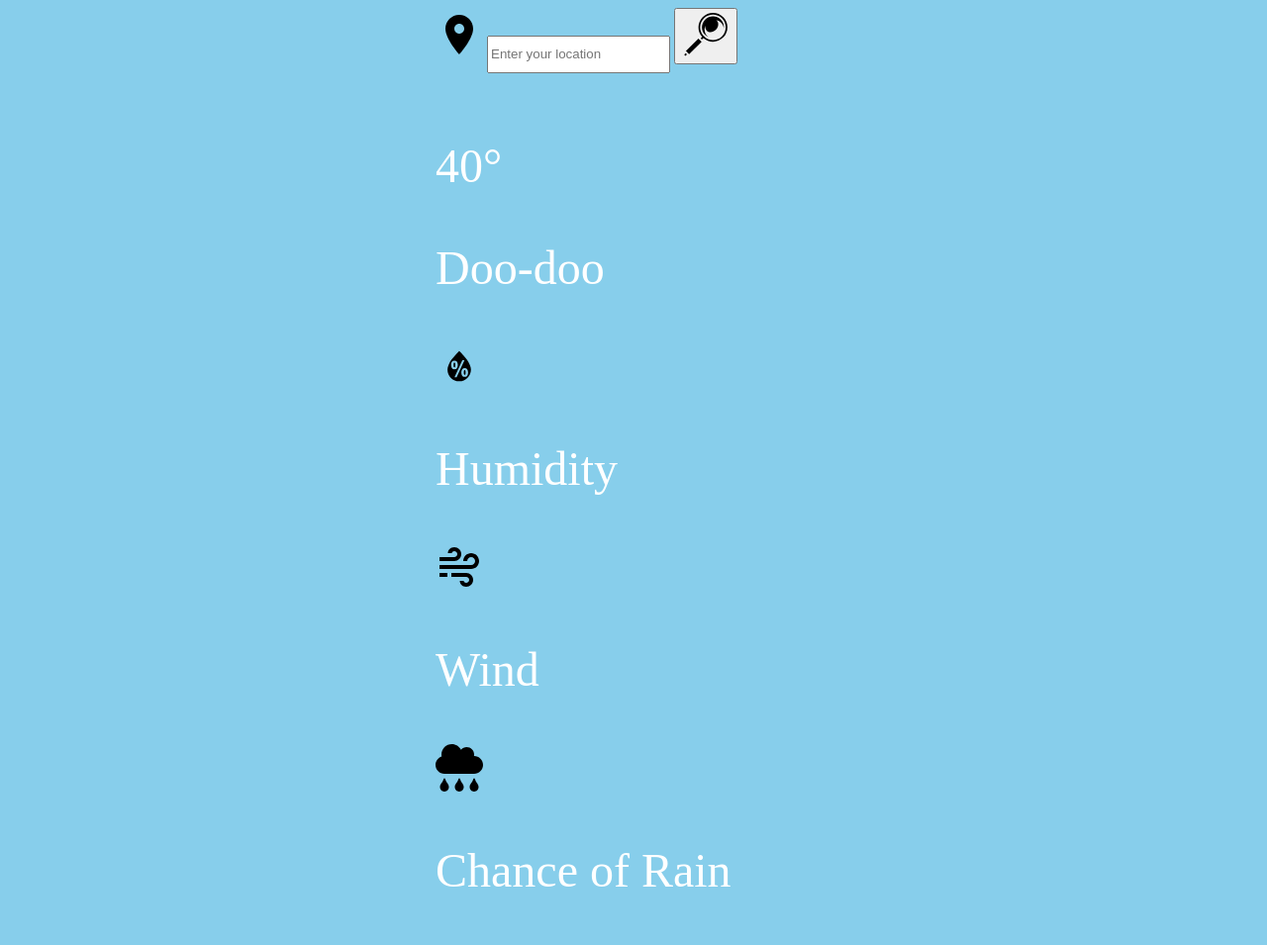
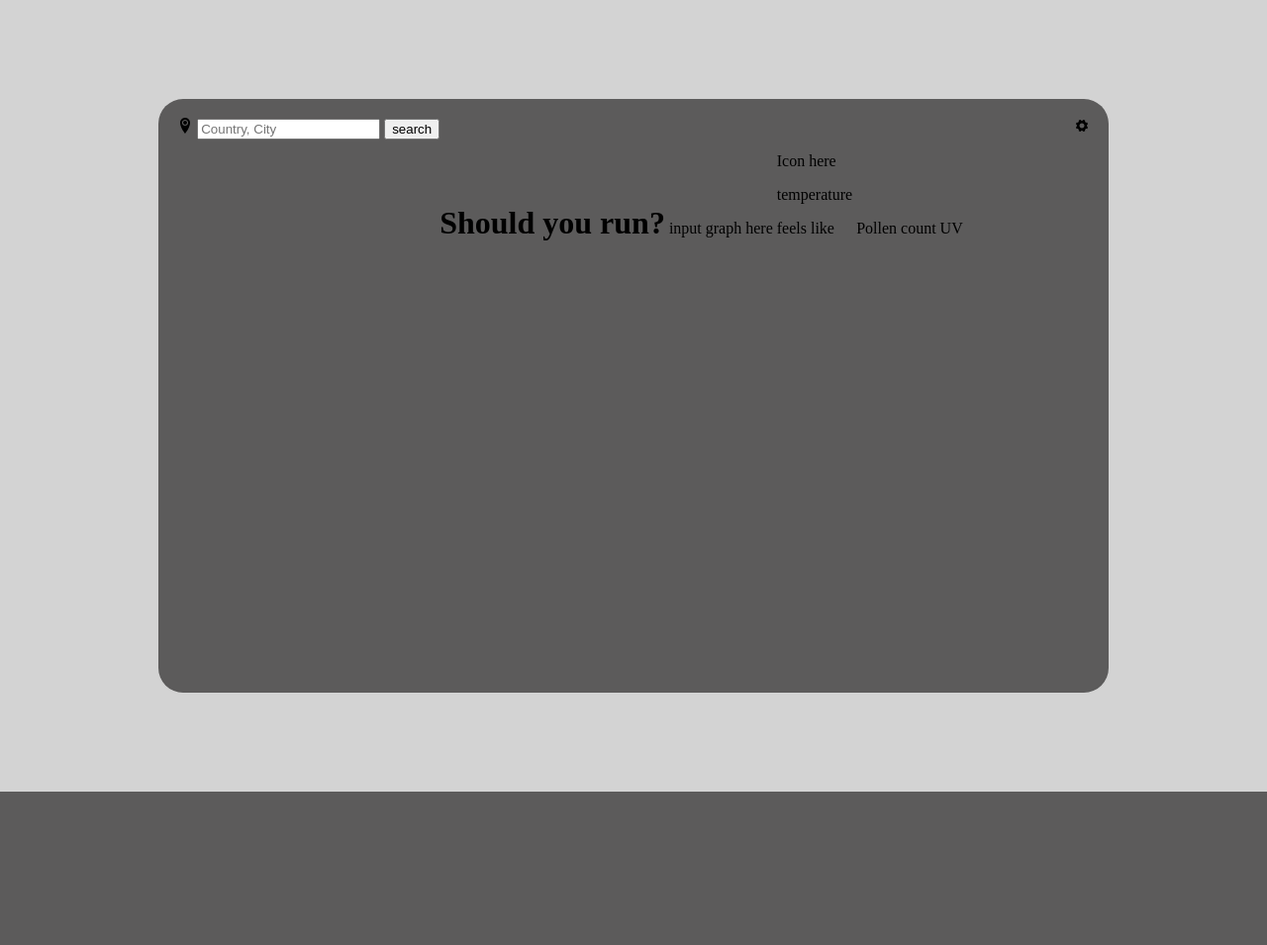
Before and after one commit to winwin2671/Runner_weather_status, a Flask app: page / in a window 1280 px wide. Shown: the whole page at 99% size. After the commit the page ends 800 px from the top, so only its background shows below. Run offline with Flask 3, Linux system fonts and the light colour scheme.

Commit message:
Completed HTML frontend, added some CSS but more will be added soon

```diff
--- a/app.py
+++ b/app.py
@@ -1,7 +1,7 @@
 import requests
 from flask import Flask, render_template, request
 from flask_sqlalchemy import SQLAlchemy
-from config import api_key
+#from config import api_key
 
 app = Flask(__name__)
 
--- a/static/style.css
+++ b/static/style.css
@@ -1,23 +1,39 @@
-body {
-  background-color: skyblue;
+body
+{
+  background-color: lightgrey;
+  margin: 0;
 }
 
-p {
-  color: white;
-  font-size: 3rem;
+div
+{
+  display: inline-block;
 }
 
-svg {
-  font-size: 3rem;
+.container
+{
+  position: absolute;
+  background-color: rgb(92, 91, 91);
+  border-radius: 25px;
+  height: 75vh;
+  width: 75vw;
+  top: 50%;
+  left: 50%;
+  transform: translate(-50%, -50%);
+
 }
 
-input {
-  height: 2rem;
+.top-nav
+{
+  padding: 2%;
+  display: block;
 }
 
-.container {
-  display: block;
-  margin-left: auto;
-  margin-right: auto;
-  width: 50vh;
+.place
+{
+  float: left;
 }
+
+.settings
+{
+  float: right;
+}
--- a/templates/index.html
+++ b/templates/index.html
@@ -4,130 +4,58 @@
     <meta charset="UTF-8" />
     <meta http-equiv="X-UA-Compatible" content="IE=edge" />
     <meta name="viewport" content="width=device-width, initial-scale=1.0" />
-    <link rel="stylesheet" href="static/style.css" />
+    <link rel="stylesheet" href="./static/style.css" />
     <title>Weather App</title>
   </head>
   <body>
     {% block body %}
     <div class="container">
-      <div class="search-box">
-        <svg
-          stroke="currentColor"
-          fill="currentColor"
-          stroke-width="0"
-          viewBox="0 0 24 24"
-          height="1em"
-          width="1em"
-          xmlns="http://www.w3.org/2000/svg"
-        >
-          <path
-            d="M12 2C8.13 2 5 5.13 5 9c0 5.25 7 13 7 13s7-7.75 7-13c0-3.87-3.13-7-7-7zm0 9.5c-1.38 0-2.5-1.12-2.5-2.5s1.12-2.5 2.5-2.5 2.5 1.12 2.5 2.5-1.12 2.5-2.5 2.5z"
-          ></path>
-        </svg>
-        <input type="text" placeholder="Enter your location" />
-        <button type="submit">
-          <svg
-            stroke="currentColor"
-            fill="currentColor"
-            stroke-width="0"
-            viewBox="0 0 512 512"
-            height="1em"
-            width="1em"
-            xmlns="http://www.w3.org/2000/svg"
-          >
-            <path
-              d="M333.78 20.188c-39.97 0-79.96 15.212-110.405 45.656-58.667 58.667-60.796 152.72-6.406 213.97l-15.782 15.748 13.25 13.25 15.75-15.78c61.248 54.39 155.3 52.26 213.968-6.407 60.887-60.886 60.888-159.894 0-220.78C413.713 35.4 373.753 20.187 333.78 20.187zm0 18.562c35.15 0 70.285 13.44 97.158 40.313 53.745 53.745 53.744 140.6 0 194.343-51.526 51.526-133.46 53.643-187.5 6.375l.218-.217c-2.35-2.05-4.668-4.17-6.906-6.407-2.207-2.206-4.288-4.496-6.313-6.812l-.218.22c-47.27-54.04-45.152-135.976 6.374-187.502C263.467 52.19 298.63 38.75 333.78 38.75zm0 18.813c-30.31 0-60.63 11.6-83.81 34.78-46.362 46.362-46.362 121.234 0 167.594 10.14 10.142 21.632 18.077 33.905 23.782-24.91-19.087-40.97-49.133-40.97-82.94 0-15.323 3.292-29.888 9.22-43-4.165 20.485.44 40.88 14.47 54.907 24.583 24.585 68.744 20.318 98.624-9.562 29.88-29.88 34.146-74.04 9.56-98.625-2.375-2.376-4.943-4.473-7.655-6.313 45.13 8.648 79.954 46.345 84.25 92.876 4.44-35.07-6.82-71.726-33.813-98.72-23.18-23.18-53.47-34.78-83.78-34.78zM176.907 297.688L42.094 432.5l34.562 34.563L211.47 332.25l-34.564-34.563zM40 456.813L24 472.78 37.22 486l15.968-16L40 456.812z"
-            ></path>
+
+      <div class="top-nav">
+        <div class="place">
+        <!-- location icon -->
+
+          <svg stroke="currentColor" fill="currentColor" stroke-width="0" version="1.1" viewBox="0 0 16 16" height="1em" width="1em" xmlns="http://www.w3.org/2000/svg" class="location_icon">
+          <path d="M8 0c-2.761 0-5 2.239-5 5 0 5 5 11 5 11s5-6 5-11c0-2.761-2.239-5-5-5zM8 8.063c-1.691 0-3.063-1.371-3.063-3.063s1.371-3.063 3.063-3.063 3.063 1.371 3.063 3.063-1.371 3.063-3.063 3.063zM6.063 5c0-1.070 0.867-1.938 1.938-1.938s1.938 0.867 1.938 1.938c0 1.070-0.867 1.938-1.938 1.938s-1.938-0.867-1.938-1.938z">
+          </path>
           </svg>
-        </button>
+
+          <input type="text" placeholder="Country, City">
+          <button type="submit">search</button>
+        </div>
+
+        <div class="settings">
+          <!-- setting icon -->
+          <svg stroke="currentColor" fill="currentColor" stroke-width="0" viewBox="0 0 512 512" height="1em" width="1em" xmlns="http://www.w3.org/2000/svg"><path d="M416.3 256c0-21 13.1-38.9 31.7-46.1-4.9-20.5-13-39.7-23.7-57.1-6.4 2.8-13.2 4.3-20.1 4.3-12.6 0-25.2-4.8-34.9-14.4-14.9-14.9-18.2-36.8-10.2-55-17.3-10.7-36.6-18.8-57-23.7C295 82.5 277 95.7 256 95.7S217 82.5 209.9 64c-20.5 4.9-39.7 13-57.1 23.7 8.1 18.1 4.7 40.1-10.2 55-9.6 9.6-22.3 14.4-34.9 14.4-6.9 0-13.7-1.4-20.1-4.3C77 170.3 68.9 189.5 64 210c18.5 7.1 31.7 25 31.7 46.1 0 21-13.1 38.9-31.6 46.1 4.9 20.5 13 39.7 23.7 57.1 6.4-2.8 13.2-4.2 20-4.2 12.6 0 25.2 4.8 34.9 14.4 14.8 14.8 18.2 36.8 10.2 54.9 17.4 10.7 36.7 18.8 57.1 23.7 7.1-18.5 25-31.6 46-31.6s38.9 13.1 46 31.6c20.5-4.9 39.7-13 57.1-23.7-8-18.1-4.6-40 10.2-54.9 9.6-9.6 22.2-14.4 34.9-14.4 6.8 0 13.7 1.4 20 4.2 10.7-17.4 18.8-36.7 23.7-57.1-18.4-7.2-31.6-25.1-31.6-46.2zm-159.4 79.9c-44.3 0-80-35.9-80-80s35.7-80 80-80 80 35.9 80 80-35.7 80-80 80z"></path></svg>
+        </div>
+      </div>
+      <div class="total"> <!-- DO NOT REMOVE -->
+        <div class="running-info"> <!-- will float right -->
+          <div class="should-run"> <!-- float top -->
+            <h1>Should you run?</h1>
+          </div>
+          <div class="graph"> <!-- float bottom -->
+            <p>input graph here</p>
+          </div>
+        </div>
+        <div class="weather-info"> <!--float left -->
+          <div class="air"> <!-- float top -->
+            <p>Icon here</p>
+            <p>temperature</p>
+            <p>feels like</p>
+          </div>
+          <div class="Pollen-UV"> <!-- float botoom -->
+            <div class="Pollen"> <!-- float left -->
+              <p>Pollen count</p>
+            </div>
+            <div class="UV"> <!-- float right -->
+              <p>UV</p>
+            </div>
+          </div>
+        </div>
+
       </div>
 
-      <div class="not-found">
-        <!-- <img src="" alt=""> not found image will be added later -->
-      </div>
-
-      <div class="weather-box">
-        <img src="" alt="" />
-        <p class="temperature">40°</p>
-        <!-- number will be put here -->
-        <p class="Air-Quailty">Doo-doo</p>
-        <!-- Pollution level -->
-      </div>
-
-      <div class="weather-details">
-        <div class="humidity">
-          <svg
-            stroke="currentColor"
-            fill="currentColor"
-            stroke-width="0"
-            version="1.1"
-            id="Layer_1"
-            x="0px"
-            y="0px"
-            viewBox="0 0 30 30"
-            height="1em"
-            width="1em"
-            xmlns="http://www.w3.org/2000/svg"
-          >
-            <path
-              d="M7.56,17.19c0-0.88,0.24-1.89,0.72-3.03s1.1-2.25,1.86-3.31c1.56-2.06,2.92-3.62,4.06-4.67l0.75-0.72
-            c0.25,0.26,0.53,0.5,0.83,0.72c0.41,0.42,1.04,1.11,1.88,2.09s1.57,1.85,2.17,2.65c0.71,1.01,1.32,2.1,1.81,3.25
-            s0.74,2.16,0.74,3.03c0,1-0.19,1.95-0.58,2.86c-0.39,0.91-0.91,1.7-1.57,2.36c-0.66,0.66-1.45,1.19-2.37,1.58
-            c-0.92,0.39-1.89,0.59-2.91,0.59c-1,0-1.95-0.19-2.86-0.57c-0.91-0.38-1.7-0.89-2.36-1.55c-0.66-0.65-1.19-1.44-1.58-2.35
-            S7.56,18.23,7.56,17.19z M9.82,14.26c0,0.83,0.17,1.49,0.52,1.99c0.35,0.49,0.88,0.74,1.59,0.74c0.72,0,1.25-0.25,1.61-0.74
-            c0.35-0.49,0.53-1.15,0.54-1.99c-0.01-0.84-0.19-1.5-0.54-2c-0.35-0.49-0.89-0.74-1.61-0.74c-0.71,0-1.24,0.25-1.59,0.74
-            C9.99,12.76,9.82,13.42,9.82,14.26z M11.39,14.26c0-0.15,0-0.27,0-0.35s0.01-0.19,0.02-0.33c0.01-0.14,0.02-0.25,0.05-0.32
-            s0.05-0.16,0.09-0.24c0.04-0.08,0.09-0.15,0.15-0.18c0.07-0.04,0.14-0.06,0.23-0.06c0.14,0,0.25,0.04,0.33,0.12s0.14,0.21,0.17,0.38
-            c0.03,0.18,0.05,0.32,0.06,0.45s0.01,0.3,0.01,0.52c0,0.23,0,0.4-0.01,0.52c-0.01,0.12-0.03,0.27-0.06,0.45
-            c-0.03,0.17-0.09,0.3-0.17,0.38s-0.19,0.12-0.33,0.12c-0.09,0-0.16-0.02-0.23-0.06c-0.07-0.04-0.12-0.1-0.15-0.18
-            c-0.04-0.08-0.07-0.17-0.09-0.24c-0.02-0.08-0.04-0.19-0.05-0.32c-0.01-0.14-0.02-0.25-0.02-0.32S11.39,14.41,11.39,14.26z
-             M11.98,22.01h1.32l4.99-10.74h-1.35L11.98,22.01z M16.28,19.02c0.01,0.84,0.2,1.5,0.55,2c0.35,0.49,0.89,0.74,1.6,0.74
-            c0.72,0,1.25-0.25,1.6-0.74c0.35-0.49,0.52-1.16,0.53-2c-0.01-0.84-0.18-1.5-0.53-1.99c-0.35-0.49-0.88-0.74-1.6-0.74
-            c-0.71,0-1.25,0.25-1.6,0.74C16.47,17.52,16.29,18.18,16.28,19.02z M17.85,19.02c0-0.23,0-0.4,0.01-0.52
-            c0.01-0.12,0.03-0.27,0.06-0.45s0.09-0.3,0.17-0.38s0.19-0.12,0.33-0.12c0.09,0,0.17,0.02,0.24,0.06c0.07,0.04,0.12,0.1,0.16,0.19
-            c0.04,0.09,0.07,0.17,0.1,0.24s0.04,0.18,0.05,0.32l0.01,0.32l0,0.34c0,0.16,0,0.28,0,0.35l-0.01,0.32l-0.05,0.32l-0.1,0.24
-            l-0.16,0.19l-0.24,0.06c-0.14,0-0.25-0.04-0.33-0.12s-0.14-0.21-0.17-0.38c-0.03-0.18-0.05-0.33-0.06-0.45S17.85,19.25,17.85,19.02z
-            "
-            ></path>
-          </svg>
-          <p>Humidity</p>
-        </div>
-        <div class="wind">
-          <svg
-            stroke="currentColor"
-            fill="currentColor"
-            stroke-width="0"
-            viewBox="0 0 24 24"
-            height="1em"
-            width="1em"
-            xmlns="http://www.w3.org/2000/svg"
-          >
-            <path
-              d="M13 5.5C13 3.57 11.43 2 9.5 2 7.466 2 6.25 3.525 6.25 5h2c0-.415.388-1 1.25-1C10.327 4 11 4.673 11 5.5S10.327 7 9.5 7H2v2h7.5C11.43 9 13 7.43 13 5.5zM15.5 15H8v2h7.5c.827 0 1.5.673 1.5 1.5S16.327 20 15.5 20c-.862 0-1.25-.585-1.25-1h-2c0 1.475 1.216 3 3.25 3 1.93 0 3.5-1.57 3.5-3.5S17.43 15 15.5 15z"
-            ></path>
-            <path
-              d="M18 5c-2.206 0-4 1.794-4 4h2c0-1.103.897-2 2-2s2 .897 2 2-.897 2-2 2H2v2h16c2.206 0 4-1.794 4-4S20.206 5 18 5zM2 15H6V17H2z"
-            ></path>
-          </svg>
-          <p>Wind</p>
-        </div>
-        <div class="rain">
-          <svg
-            stroke="currentColor"
-            fill="currentColor"
-            stroke-width="0"
-            viewBox="0 0 512 512"
-            height="1em"
-            width="1em"
-            xmlns="http://www.w3.org/2000/svg"
-          >
-            <path
-              d="M416 128c-.6 0-1.1.2-1.6.2 1.1-5.2 1.6-10.6 1.6-16.2 0-44.2-35.8-80-80-80-24.6 0-46.3 11.3-61 28.8C256.4 24.8 219.3 0 176 0 114.1 0 64 50.1 64 112c0 7.3.8 14.3 2.1 21.2C27.8 145.8 0 181.5 0 224c0 53 43 96 96 96h320c53 0 96-43 96-96s-43-96-96-96zM88 374.2c-12.8 44.4-40 56.4-40 87.7 0 27.7 21.5 50.1 48 50.1s48-22.4 48-50.1c0-31.4-27.2-43.1-40-87.7-2.2-8.1-13.5-8.5-16 0zm160 0c-12.8 44.4-40 56.4-40 87.7 0 27.7 21.5 50.1 48 50.1s48-22.4 48-50.1c0-31.4-27.2-43.1-40-87.7-2.2-8.1-13.5-8.5-16 0zm160 0c-12.8 44.4-40 56.4-40 87.7 0 27.7 21.5 50.1 48 50.1s48-22.4 48-50.1c0-31.4-27.2-43.1-40-87.7-2.2-8.1-13.5-8.5-16 0z"
-            ></path>
-          </svg>
-          <p>Chance of Rain</p>
-        </div>
-      </div>
     </div>
     {% endblock %}
   </body>
```
